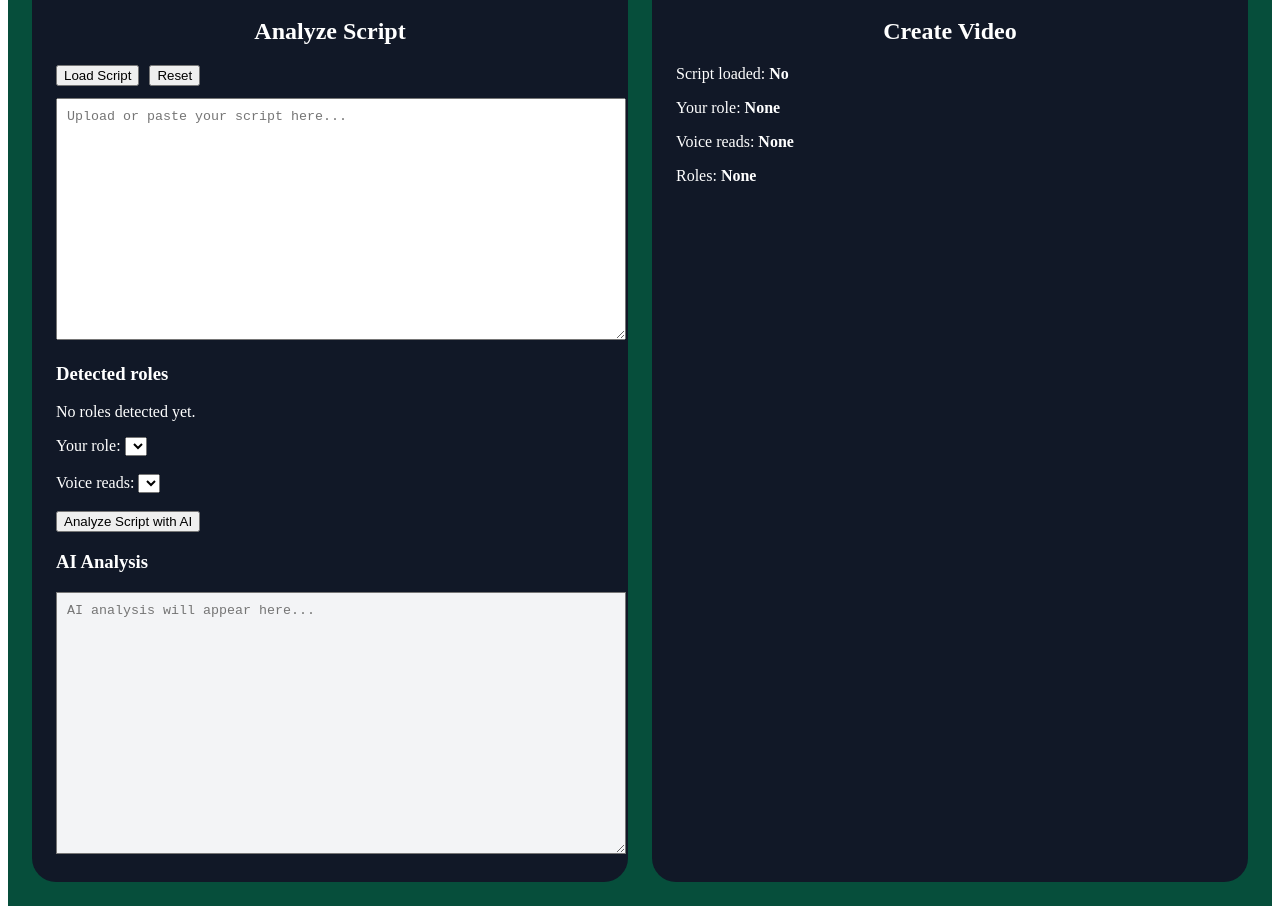
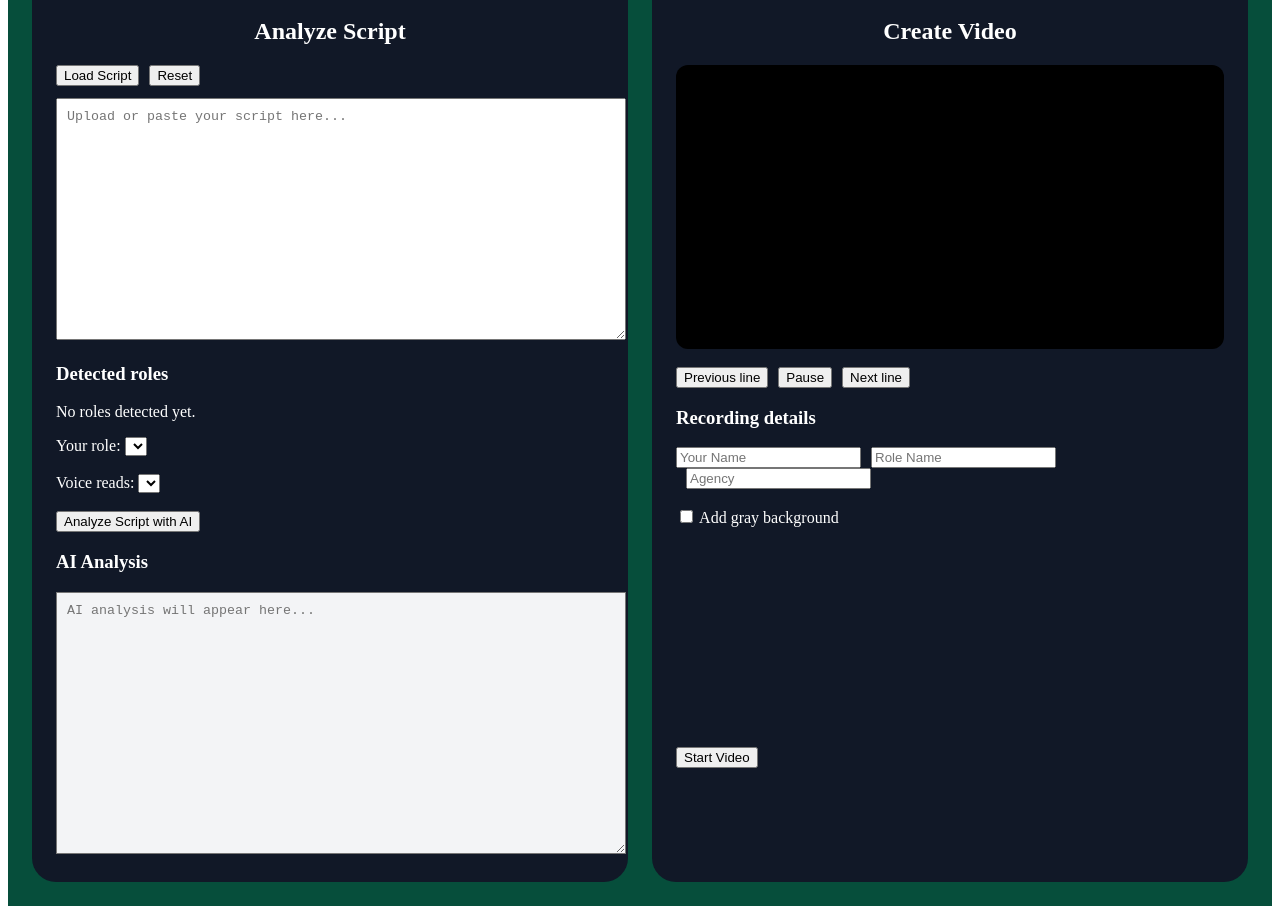
Before and after one commit to nelyivanova-maker/finaltake-ai, a Next.js app: page / in a window 1280 px wide. Shown: the part 225-1139 px from the top of the page. Built offline with nearby package versions, Linux system fonts and the light colour scheme.

Commit message:
Update CreateVideo.tsx

```diff
--- a/app/components/CreateVideo.tsx
+++ b/app/components/CreateVideo.tsx
@@ -1,4 +1,11 @@
 "use client";
+
+import { useRef, useState } from "react";
+
+type Cue = {
+  role: string;
+  text: string;
+};
 
 type CreateVideoProps = {
   script: string;
@@ -7,57 +14,258 @@ type CreateVideoProps = {
   voiceRole: string;
 };
 
+function cleanRole(line: string) {
+  return line
+    .replace(/\(CONT'D\)/gi, "")
+    .replace(/\(CONT’D\)/gi, "")
+    .replace(/\(O\.C\.\)/gi, "")
+    .replace(/\(V\.O\.\)/gi, "")
+    .replace(/:$/, "")
+    .trim()
+    .toUpperCase();
+}
+
+function parseCues(text: string, roles: string[]) {
+  const lines = text.split("\n").map((l) => l.trim()).filter(Boolean);
+  const cues: Cue[] = [];
+
+  let role = "";
+  let buffer: string[] = [];
+
+  function save() {
+    if (role && buffer.length) {
+      cues.push({ role, text: buffer.join(" ") });
+    }
+  }
+
+  for (const raw of lines) {
+    const cleaned = cleanRole(raw);
+
+    if (roles.includes(cleaned)) {
+      save();
+      role = cleaned;
+      buffer = [];
+      continue;
+    }
+
+    const colon = raw.match(/^([A-Za-z][A-Za-z0-9 '’.-]{1,35}):\s*(.*)$/);
+    if (colon) {
+      save();
+      role = colon[1].toUpperCase();
+      buffer = [colon[2]];
+      continue;
+    }
+
+    if (role) buffer.push(raw);
+  }
+
+  save();
+  return cues;
+}
+
 export default function CreateVideo({
   script,
   roles,
   myRole,
   voiceRole,
 }: CreateVideoProps) {
+  const videoRef = useRef<HTMLVideoElement | null>(null);
+  const canvasRef = useRef<HTMLCanvasElement | null>(null);
+  const recorderRef = useRef<MediaRecorder | null>(null);
+  const audioRef = useRef<HTMLAudioElement | null>(null);
+
+  const [index, setIndex] = useState(0);
+  const [recording, setRecording] = useState(false);
+  const [videoUrl, setVideoUrl] = useState("");
+  const [grayBackground, setGrayBackground] = useState(false);
+
+  const [actorName, setActorName] = useState("");
+  const [roleName, setRoleName] = useState("");
+  const [agency, setAgency] = useState("");
+
+  const cues = parseCues(script, roles);
+
+  async function read(text: string) {
+    if (audioRef.current) {
+      audioRef.current.pause();
+      audioRef.current.currentTime = 0;
+    }
+
+    const res = await fetch("/api/tts", {
+      method: "POST",
+      headers: {
+        "Content-Type": "application/json",
+      },
+      body: JSON.stringify({ text }),
+    });
+
+    const blob = await res.blob();
+    const url = URL.createObjectURL(blob);
+    const audio = new Audio(url);
+
+    audioRef.current = audio;
+    audio.play();
+  }
+
+  function readIfVoice(i: number) {
+    const cue = cues[i];
+    if (cue?.role === voiceRole) read(cue.text);
+  }
+
+  function nextLine() {
+    const next = Math.min(index + 1, cues.length - 1);
+    setIndex(next);
+    setTimeout(() => readIfVoice(next), 200);
+  }
+
+  function previousLine() {
+    const prev = Math.max(index - 1, 0);
+    setIndex(prev);
+    setTimeout(() => readIfVoice(prev), 200);
+  }
+
+  function pauseVoice() {
+    audioRef.current?.pause();
+  }
+
+  async function startVideo() {
+    setRecording(true);
+    setVideoUrl("");
+    setIndex(0);
+
+    const stream = await navigator.mediaDevices.getUserMedia({
+      video: true,
+      audio: true,
+    });
+
+    if (videoRef.current) {
+      videoRef.current.srcObject = stream;
+      await videoRef.current.play();
+    }
+
+    const canvas = canvasRef.current!;
+    canvas.width = 1280;
+    canvas.height = 720;
+
+    const ctx = canvas.getContext("2d")!;
+
+    function draw() {
+      ctx.fillStyle = grayBackground ? "#9ca3af" : "#000";
+      ctx.fillRect(0, 0, canvas.width, canvas.height);
+
+      if (videoRef.current?.videoWidth) {
+        ctx.drawImage(videoRef.current, 0, 0, canvas.width, canvas.height);
+      }
+
+      requestAnimationFrame(draw);
+    }
+
+    draw();
+
+    const canvasStream = canvas.captureStream(30);
+    const finalStream = new MediaStream([
+      ...canvasStream.getVideoTracks(),
+      ...stream.getAudioTracks(),
+    ]);
+
+    const chunks: BlobPart[] = [];
+    const recorder = new MediaRecorder(finalStream);
+
+    recorder.ondataavailable = (e) => {
+      if (e.data.size > 0) chunks.push(e.data);
+    };
+
+    recorder.onstop = () => {
+      const blob = new Blob(chunks, { type: "video/webm" });
+      setVideoUrl(URL.createObjectURL(blob));
+      stream.getTracks().forEach((t) => t.stop());
+    };
+
+    recorderRef.current = recorder;
+    recorder.start();
+
+    setTimeout(() => readIfVoice(0), 700);
+  }
+
+  function stopVideo() {
+    setRecording(false);
+    recorderRef.current?.stop();
+  }
+
   return (
-    <section
-      style={{
-        flex: "1 1 420px",
-        background: "#111827",
-        padding: 24,
-        borderRadius: 24,
-        color: "#fff",
-      }}
-    >
+    <section style={{ flex: "1 1 420px", background: "#111827", padding: 24, borderRadius: 24, color: "#fff" }}>
       <div style={{ textAlign: "center", marginBottom: 20 }}>
-        <div
-          style={{
-            width: 86,
-            height: 86,
-            borderRadius: "50%",
-            background: "#ef4444",
-            margin: "0 auto",
-            display: "flex",
-            alignItems: "center",
-            justifyContent: "center",
-            fontSize: 38,
-          }}
-        >
+        <div style={{ width: 86, height: 86, borderRadius: "50%", background: "#ef4444", margin: "0 auto", display: "flex", alignItems: "center", justifyContent: "center", fontSize: 38 }}>
           🎥
         </div>
-
         <h2>Create Video</h2>
       </div>
 
-      <p>
-        Script loaded: <strong>{script ? "Yes" : "No"}</strong>
-      </p>
+      <div style={{ height: 260, overflowY: "auto", background: "#000", padding: 12, borderRadius: 12 }}>
+        {cues.map((cue, i) => (
+          <div
+            key={i}
+            style={{
+              padding: 12,
+              marginBottom: 10,
+              borderRadius: 8,
+              background:
+                i === index
+                  ? cue.role === myRole
+                    ? "#166534"
+                    : "#1d4ed8"
+                  : "#333",
+              border: i === index ? "3px solid white" : "none",
+            }}
+          >
+            <strong>{cue.role}</strong>
+            <p>{cue.text}</p>
+          </div>
+        ))}
+      </div>
 
-      <p>
-        Your role: <strong>{myRole || "None"}</strong>
-      </p>
+      <br />
 
-      <p>
-        Voice reads: <strong>{voiceRole || "None"}</strong>
-      </p>
+      <button onClick={previousLine}>Previous line</button>
+      <button onClick={pauseVoice} style={{ marginLeft: 10 }}>Pause</button>
+      <button onClick={nextLine} style={{ marginLeft: 10 }}>Next line</button>
 
-      <p>
-        Roles: <strong>{roles.length ? roles.join(", ") : "None"}</strong>
-      </p>
+      <h3>Recording details</h3>
+
+      <input placeholder="Your Name" value={actorName} onChange={(e) => setActorName(e.target.value)} />
+      <input placeholder="Role Name" value={roleName} onChange={(e) => setRoleName(e.target.value)} style={{ marginLeft: 10 }} />
+      <input placeholder="Agency" value={agency} onChange={(e) => setAgency(e.target.value)} style={{ marginLeft: 10 }} />
+
+      <br /><br />
+
+      <label>
+        <input type="checkbox" checked={grayBackground} onChange={(e) => setGrayBackground(e.target.checked)} /> Add gray background
+      </label>
+
+      <br /><br />
+
+      <video ref={videoRef} autoPlay muted style={{ display: "none" }} />
+      <canvas ref={canvasRef} style={{ width: 360, borderRadius: 12 }} />
+
+      <br /><br />
+
+      {!recording ? (
+        <button onClick={startVideo}>Start Video</button>
+      ) : (
+        <button onClick={stopVideo}>Stop Video</button>
+      )}
+
+      {videoUrl && (
+        <p>
+          <a
+            href={videoUrl}
+            download={`${actorName}_${roleName}_${agency}.webm`}
+            style={{ color: "#fff" }}
+          >
+            Download Video
+          </a>
+        </p>
+      )}
     </section>
   );
 }
```
